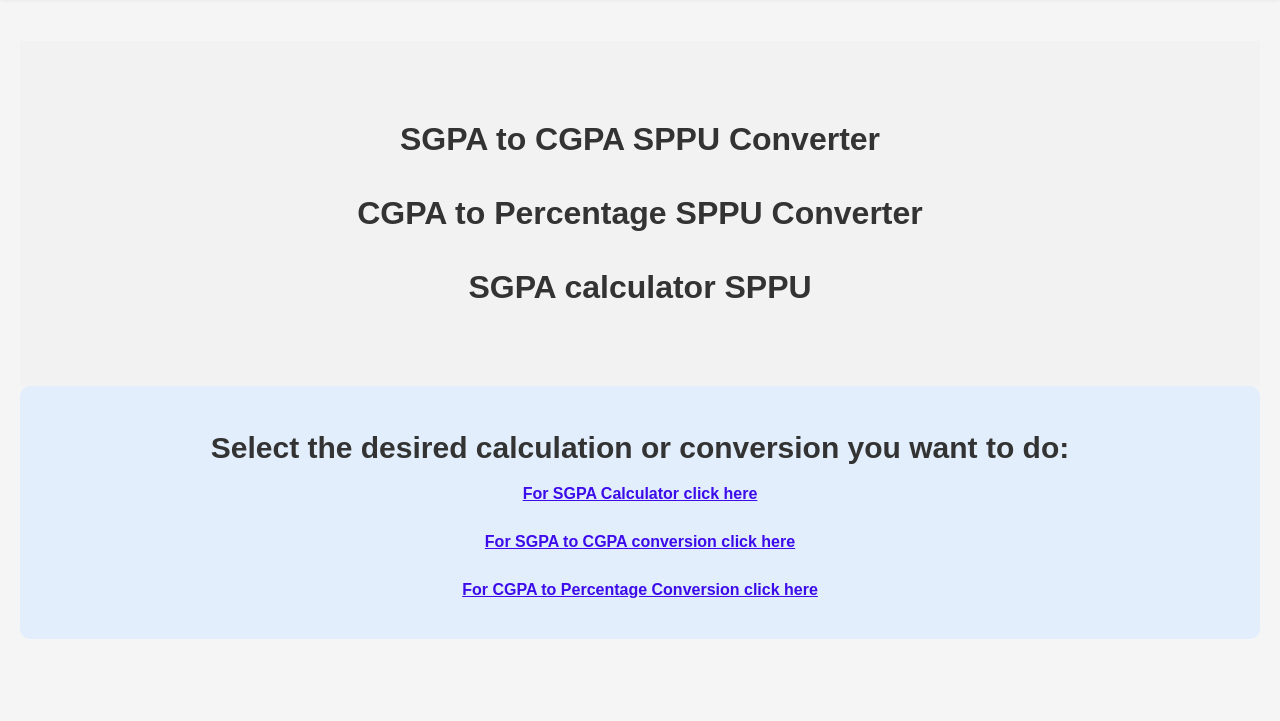
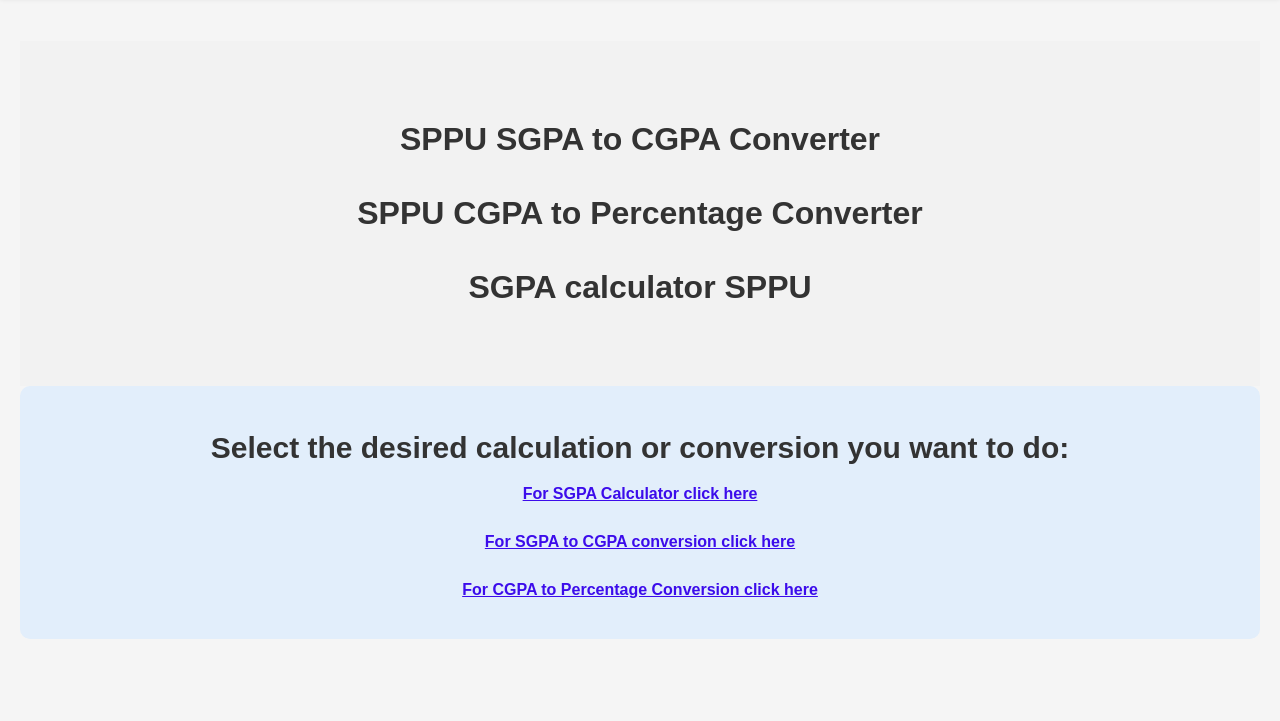
Before and after one commit to aniketbankapur02/sppu-cgpa-percentage-converter, a plain HTML site: page index.html in a window 1280 px wide. Shown: the part 79-800 px from the top of the page. Drawn offline with Linux system fonts and the light colour scheme.

Commit message:
Update index.html

```diff
--- a/index.html
+++ b/index.html
@@ -399,7 +399,7 @@
 
         <div style="background-color: #f2f2f2; padding: 10px;">
             <h1 style="color: #333; text-align: center; padding: 35px;margin: 35px;">
-                SGPA to CGPA SPPU Converter <br><br> CGPA to Percentage SPPU Converter <br><br> SGPA calculator SPPU
+               SPPU SGPA to CGPA  Converter <br><br>SPPU CGPA to Percentage Converter <br><br> SGPA calculator SPPU
             </h1>
         </div>
         <div id="navigation-catalog">
```
